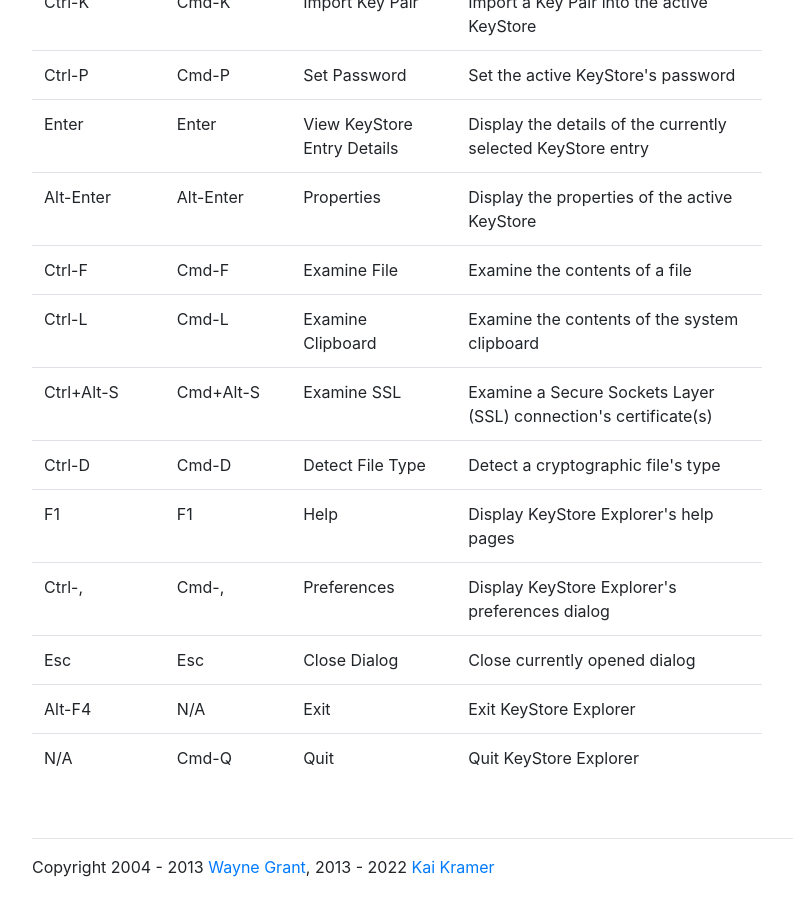
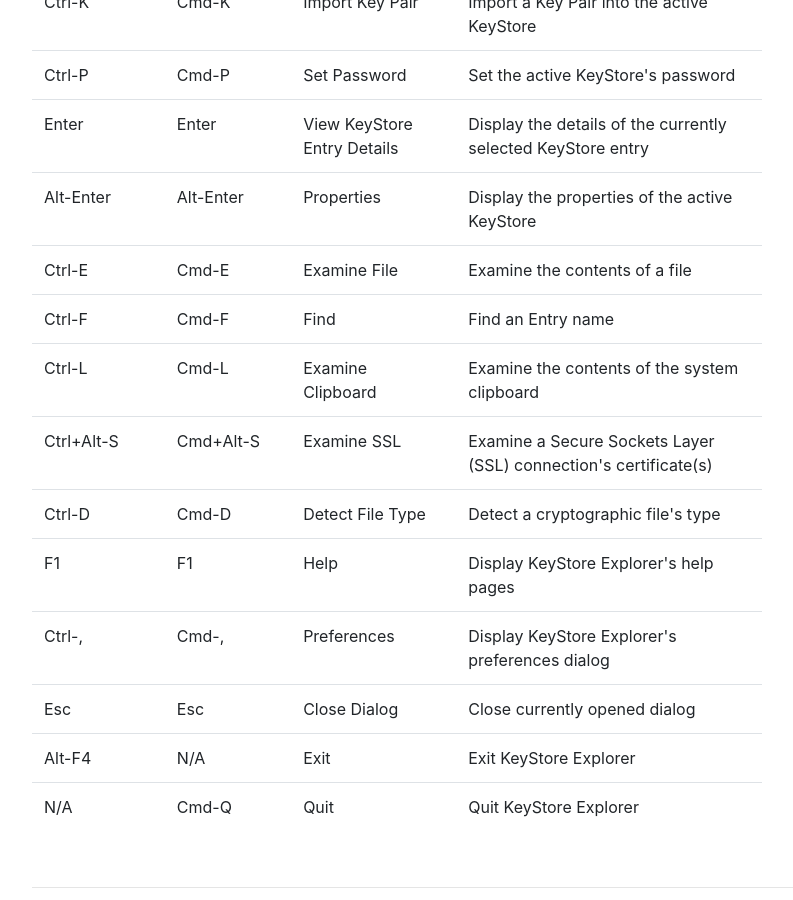
Before and after one commit to kaikramer/kaikramer.github.io, a Jekyll site: the page built from doc/5.5/keyboardShortcuts.html, in a window 1280 px wide and 900 px high, scrolled down 1283 px. Shown: the whole window, without its empty margins (53-846 px from the left). Built offline with Jekyll 4.4.1, drawn with Linux system fonts in a browser that asks for light colours.

Commit message:
upd: fix 5.5 Shortcuts
- Examine File: `Ctrl-E`
- Find: `Ctrl-F`

Beware to `Ctrl-D` (Gen. DH vs Detect)...

```diff
--- a/doc/5.5/keyboardShortcuts.html
+++ b/doc/5.5/keyboardShortcuts.html
@@ -146,10 +146,16 @@
       <td>Display the properties of the active KeyStore</td>
     </tr>
     <tr>
+      <td nowrap>Ctrl-E</td>
+      <td nowrap>Cmd-E</td>
+      <td>Examine File</td>
+      <td>Examine the contents of a file</td>
+    </tr>
+    <tr>
       <td nowrap>Ctrl-F</td>
       <td nowrap>Cmd-F</td>
-      <td>Examine File</td>
-      <td>Examine the contents of a file</td>
+      <td>Find</td>
+      <td>Find an Entry name</td>
     </tr>
     <tr>
       <td nowrap>Ctrl-L</td>
```
